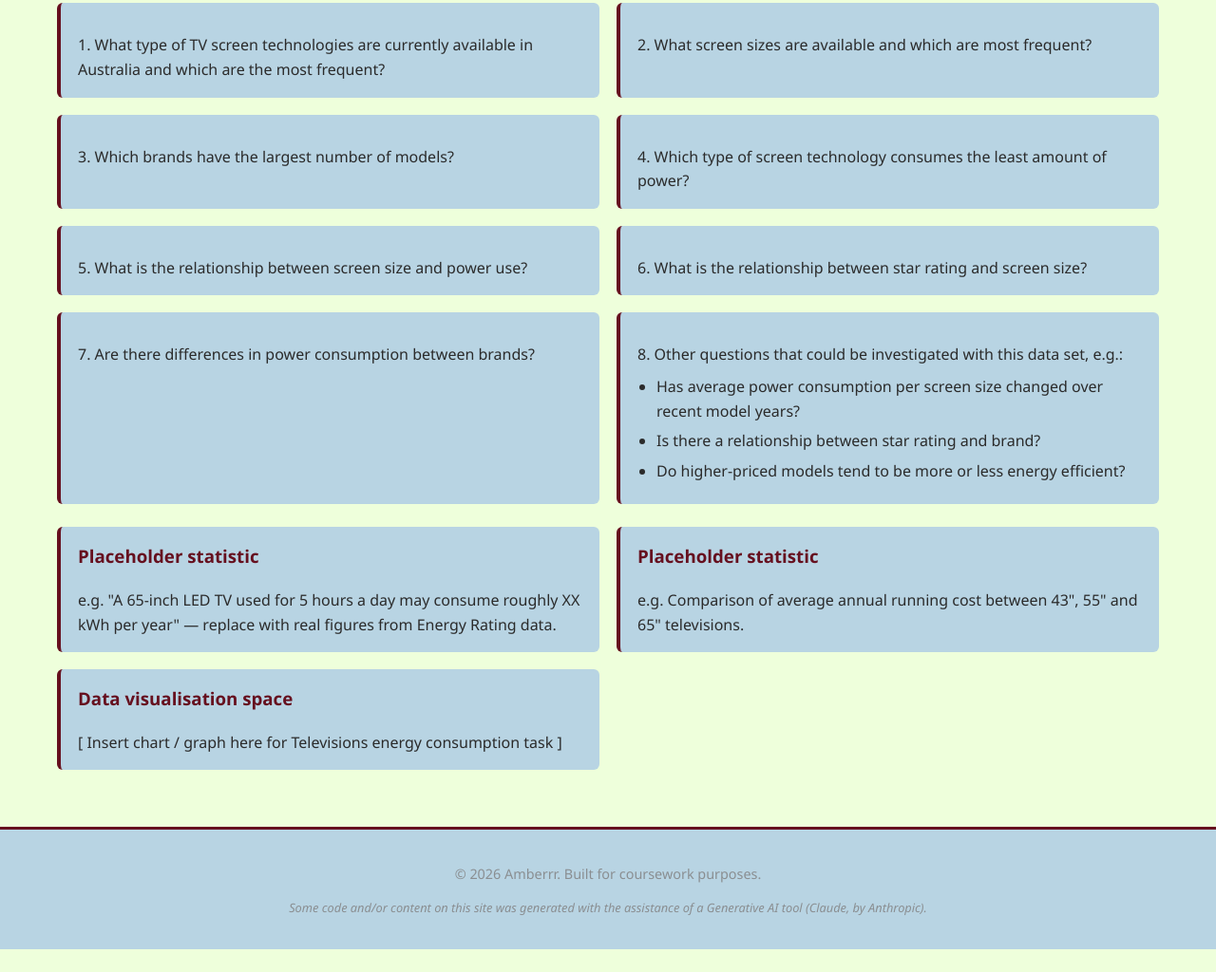
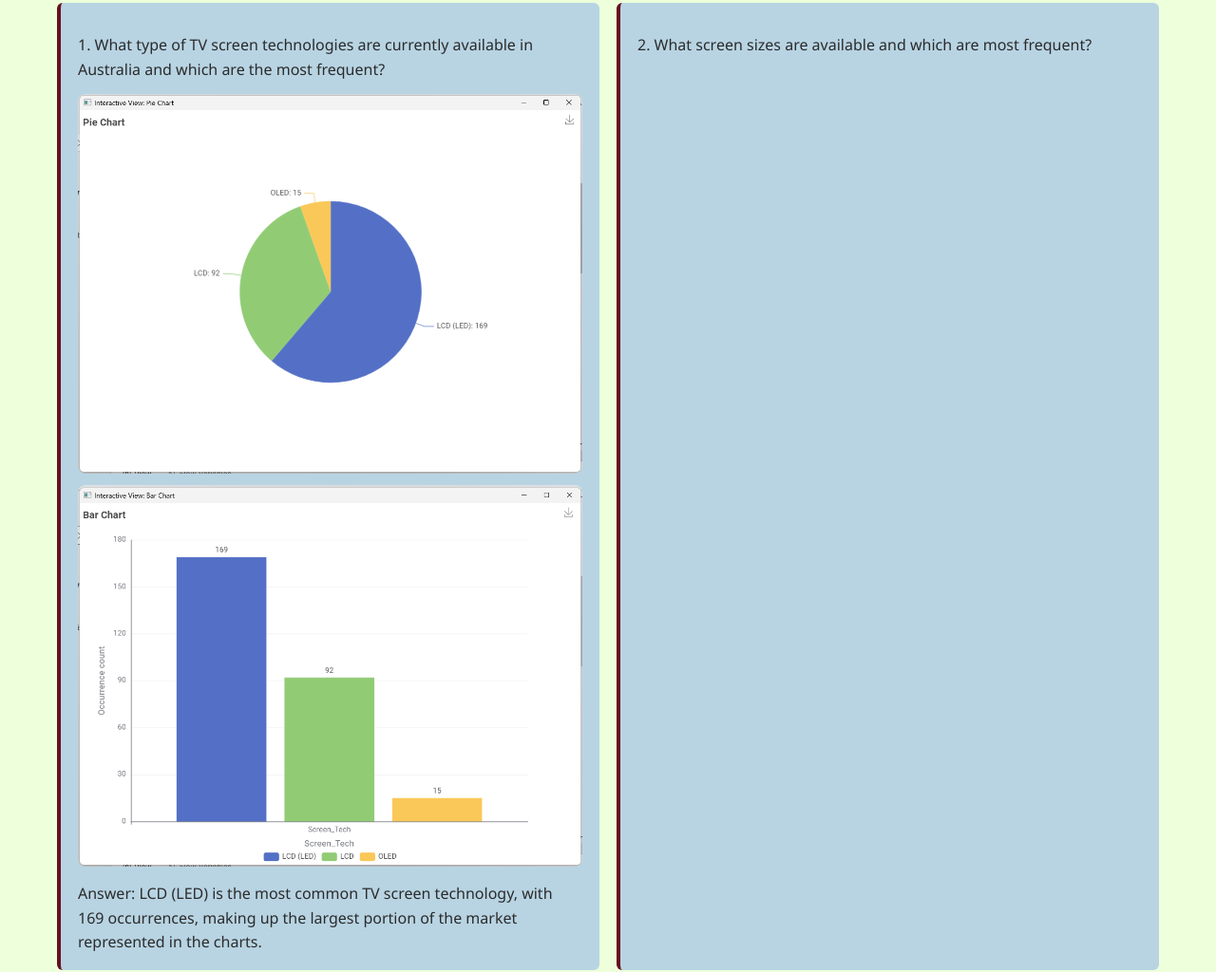
Before and after one commit to Amber-0666/DataVisual_Lab1, a plain HTML site: page televisions.html in a window 1280 px wide. Shown: the part 396-1420 px from the top of the page at 95% size. Before the commit the page ends 1396 px from the top, so only its background shows below. Drawn offline with Linux system fonts and the light colour scheme.

Commit message:
Update q1

```diff
--- a/style.css
+++ b/style.css
@@ -135,6 +135,15 @@ h1 {
   border-left: 4px solid var(--accent);
   padding: 16px 18px;
   border-radius: 6px;
+  overflow: hidden;
+}
+
+.card img {
+  display: block;
+  width: 100%;
+  height: auto;
+  border-radius: 8px;
+  margin-top: 12px;
 }
 
 .card h3 {
--- a/televisions.html
+++ b/televisions.html
@@ -28,6 +28,10 @@
     <div class="card-grid">
       <div class="card">
         <p>1. What type of TV screen technologies are currently available in Australia and which are the most frequent?</p>
+        <img src="images/Q1pie.png" alt="Q1 Pie Chart">
+        <img src="images/Q1bar.png" alt="Q1 Bar Chart">
+        <p>Answer: LCD (LED) is the most common TV screen technology,
+          with 169 occurrences, making up the largest portion of the market represented in the charts.</p>
       </div>
       <div class="card">
         <p>2. What screen sizes are available and which are most frequent?</p>
```
Also changed, not shown: images/Q1bar.png (added), images/Q1pie.png (added).
